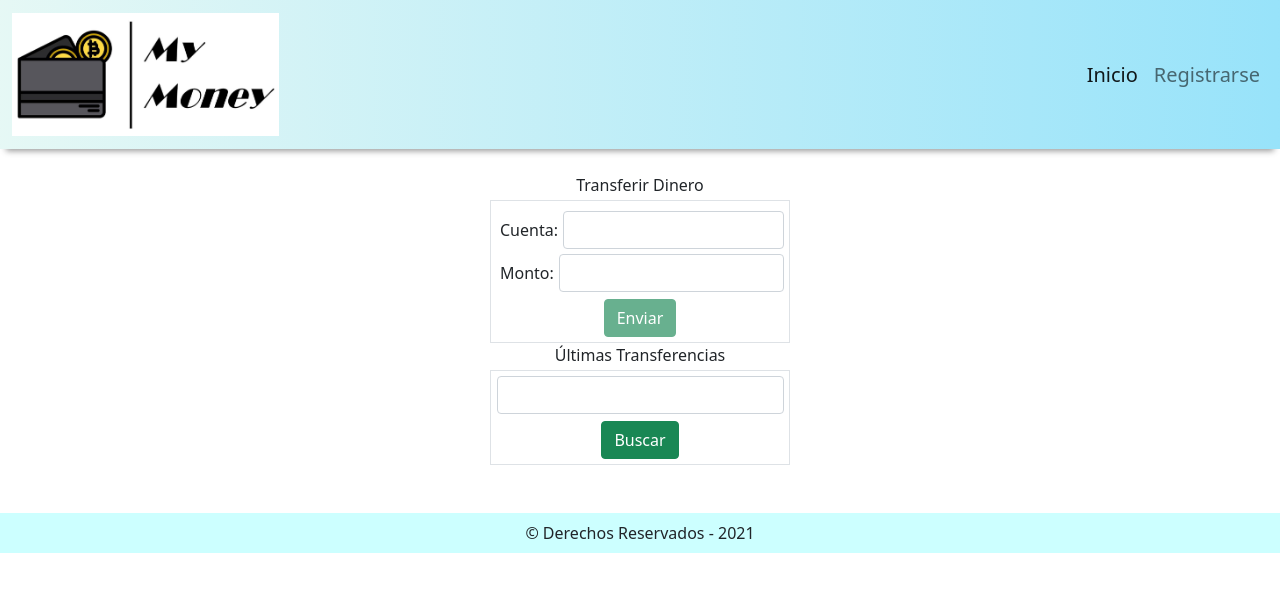
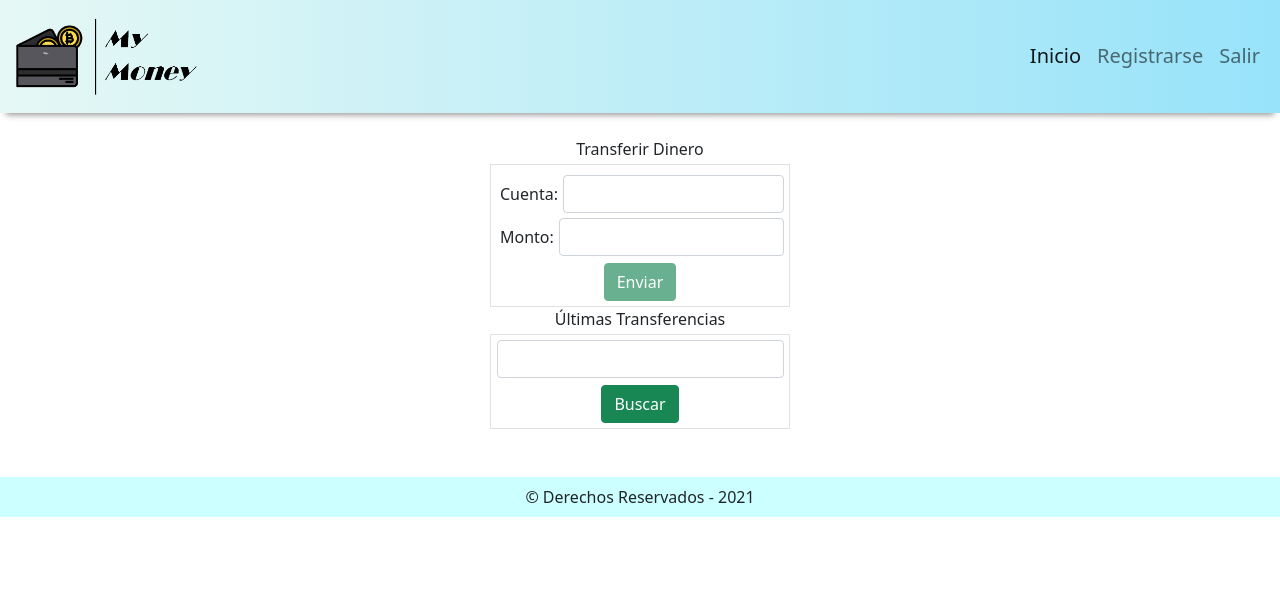
Before and after one commit to classroomMisiones/Proyecto-FS-Misiones-Grupo-1, an Angular app: page /transferirpesos in a window 1280 px wide. Shown: the top 592 px of the page. Built offline with nearby package versions, Linux system fonts and the light colour scheme.

Commit message:
viendo boton salir

```diff
--- a/src/app/app.component.html
+++ b/src/app/app.component.html
@@ -3,7 +3,8 @@
 [inicio]="inicio"
 [cripto]="cripto"
 [misaldo]="misaldo"
-[usuario]="usuario"></app-navbar>
+[usuario]="usuario">
+[salir]="salir"></app-navbar>
 <!--Navbar dejar primero-->
 
 <router-outlet></router-outlet>
--- a/src/app/app.component.ts
+++ b/src/app/app.component.ts
@@ -16,6 +16,7 @@ export class AppComponent implements OnInit{
   cripto = false
   misaldo = false
   usuario = false
+  salir = false
   rutaActual = ""
 
   constructor(private router: Router) {}
@@ -35,7 +36,9 @@ export class AppComponent implements OnInit{
         this.misaldo = false
         this.cripto = false
         this.usuario = false
+        this.salir = false
         this.inicio = true
+
         break;
       case '/':
         this.inicio = true
@@ -43,6 +46,7 @@ export class AppComponent implements OnInit{
         this.cripto = false
         this.misaldo = false
         this.usuario = false
+        this.salir =false
         break;
       case '/modulopesos':
         this.inicio = false
@@ -50,6 +54,7 @@ export class AppComponent implements OnInit{
         this.cripto = true
         this.usuario = true
         this.misaldo = true
+        this.salir = true
     }
   }
 }
--- a/src/app/app.module.ts
+++ b/src/app/app.module.ts
@@ -28,7 +28,8 @@ const appRoutes: Routes = [
   { path: 'usuario', component: PerfilUsuarioComponent },
   { path: 'transferirpesos', component: TransferirPesosComponent },
   { path: 'comprarcripto', component: CompraCriptoComponent },
-  { path: 'vendercripto', component: VenderCriptoMonedaComponent }
+  { path: 'vendercripto', component: VenderCriptoMonedaComponent },
+  // { path: 'salir', component: LoginComponent }
 ];
 
 @NgModule({
--- a/src/app/navbarFooter/navbar/navbar.component.html
+++ b/src/app/navbarFooter/navbar/navbar.component.html
@@ -2,10 +2,10 @@
   <nav class=" gradient-custom navbar-expand-sm  navbar-expand-lg navbar navbar-light justify-content-star p2 mb-4" style="background-color: #ccffff;">
     <div class="container-fluid ">
         <a *ngIf="misaldo"  routerLink="modulopesos">
-        <img class="navbar-brand w-25" src="../../../assets/logoMyMoney.jpg" alt="">
+        <img class="navbar-brand w-25" src="../../../assets/logoMyMoney_png.png" alt="">
         </a>
         <a *ngIf="inicio"  routerLink="/">
-        <img class="navbar-brand w-25" src="../../../assets/logoMyMoney.jpg" alt="">
+        <img class="navbar-brand w-25" src="../../../assets/logoMyMoney_png.png" alt="">
         </a>
 
       <button class="navbar-toggler " type="button" data-bs-toggle="collapse" data-bs-target="#navbarNavAltMarkup" aria-controls="navbarNavAltMarkup" aria-expanded="false" aria-label="Toggle navigation">
@@ -20,6 +20,7 @@
               <a class="nav-link fs-5" *ngIf="registro" routerLink="registro">Registrarse</a>
               <a class="nav-link fs-5" *ngIf="cripto" routerLink="modulocripto">Criptomonedas</a>
               <a class="nav-link fs-5" *ngIf="usuario" routerLink="usuario">Usuario</a>
+              <a class="nav-link fs-5" *ngIf="salir" routerLink="/">Salir</a>
             </div>
         </div>
 
--- a/src/app/navbarFooter/navbar/navbar.component.ts
+++ b/src/app/navbarFooter/navbar/navbar.component.ts
@@ -12,6 +12,7 @@ export class NavbarComponent implements OnInit {
  @Input() cripto: boolean = false
  @Input() misaldo: boolean = false
  @Input() usuario: boolean = false
+ @Input() salir: boolean = true
 
   constructor() { }
 
```
Also changed, not shown: src/assets/logoMyMoney_png.png (added).
